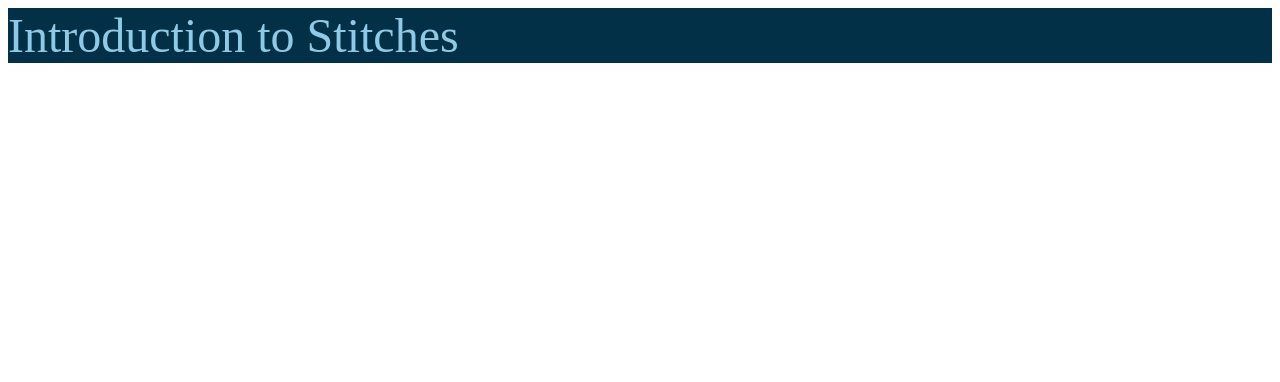
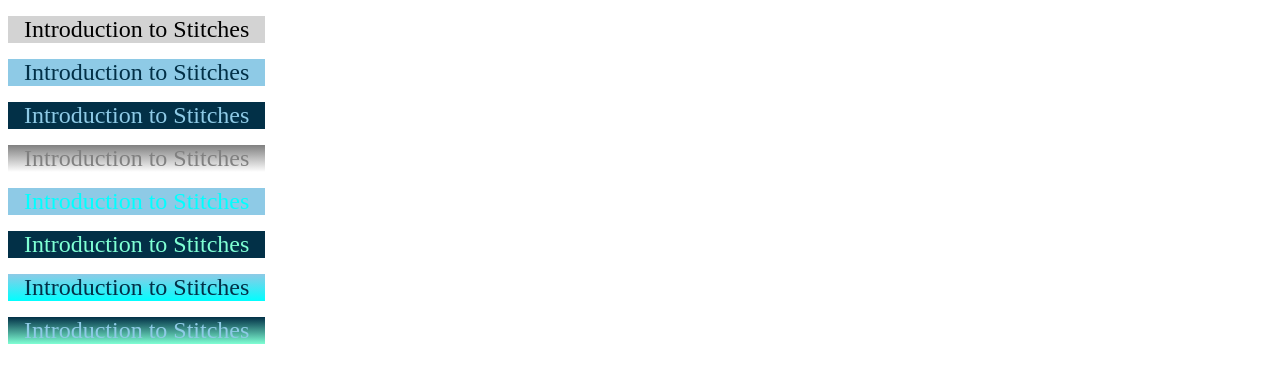
Before and after one commit to jgbpessoa/stitches-nextjs, a Next.js app: page / in a window 1280 px wide. Shown: the top 382 px of the page. Built offline with nearby package versions, Linux system fonts and the light colour scheme.

Commit message:
compoundVariants

```diff
--- a/pages/index.tsx
+++ b/pages/index.tsx
@@ -3,7 +3,28 @@ import { styled } from "../ui/stitches.config";
 import { Text } from "../ui/text";
 
 const Home: NextPage = () => {
-  return <Text Color="secondary">Introduction to Stitches</Text>;
+  return (
+    <>
+      <Text>Introduction to Stitches</Text>
+      <Text Color="primary">Introduction to Stitches</Text>
+      <Text Color="secondary">Introduction to Stitches</Text>
+      <Text Disabled Gradient>
+        Introduction to Stitches
+      </Text>
+      <Text Color="primary" Disabled>
+        Introduction to Stitches
+      </Text>
+      <Text Color="secondary" Disabled>
+        Introduction to Stitches
+      </Text>
+      <Text Color="primary" Gradient>
+        Introduction to Stitches
+      </Text>
+      <Text Color="secondary" Gradient>
+        Introduction to Stitches
+      </Text>
+    </>
+  );
 };
 
 export default Home;
--- a/ui/text.ts
+++ b/ui/text.ts
@@ -2,9 +2,13 @@ import { styled } from "../ui/stitches.config";
 
 export const Text = styled("span", {
   color: "black",
-  fontSize: "$fs3",
+  background: "lightgray",
+  fontSize: "$fs2",
   display: "block",
+  width: "fit-content",
+  paddingInline: "1rem",
   cursor: "pointer",
+  marginTop: "1rem",
   variants: {
     Color: {
       primary: {
@@ -28,4 +32,34 @@ export const Text = styled("span", {
       },
     },
   },
+  compoundVariants: [
+    {
+      Color: "primary",
+      Disabled: "true",
+      css: {
+        color: "Aqua",
+      },
+    },
+    {
+      Color: "secondary",
+      Disabled: "true",
+      css: {
+        color: "Aquamarine",
+      },
+    },
+    {
+      Color: "primary",
+      Gradient: "true",
+      css: {
+        background: "linear-gradient($secondaryColor, Aqua)",
+      },
+    },
+    {
+      Color: "secondary",
+      Gradient: "true",
+      css: {
+        background: "linear-gradient($primaryColor, Aquamarine)",
+      },
+    },
+  ],
 });
```
